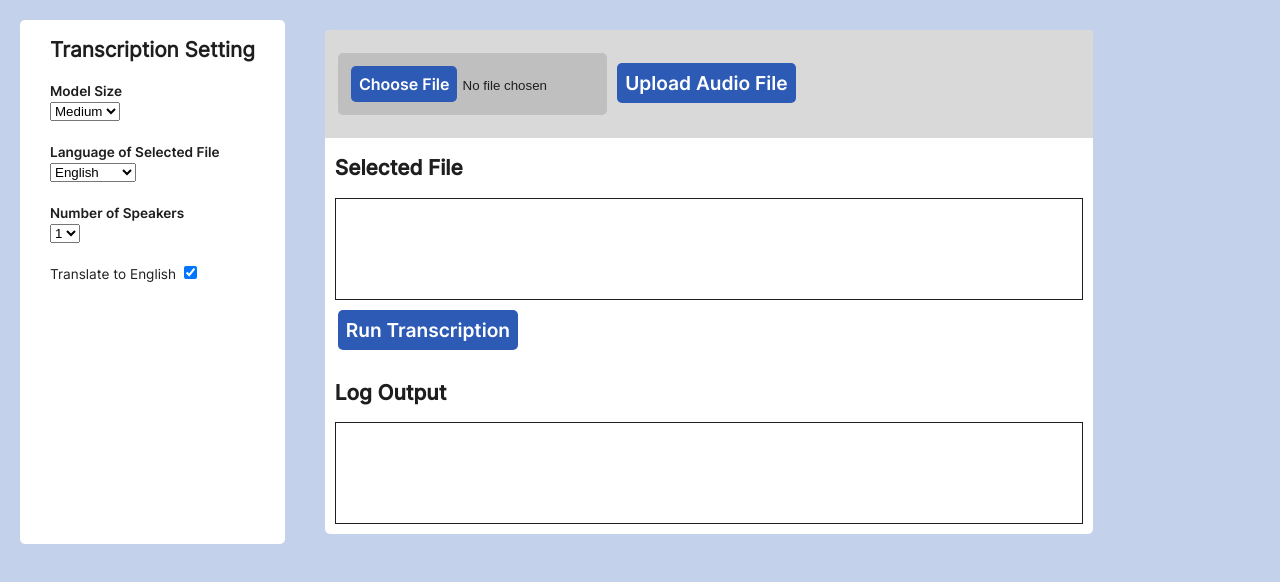
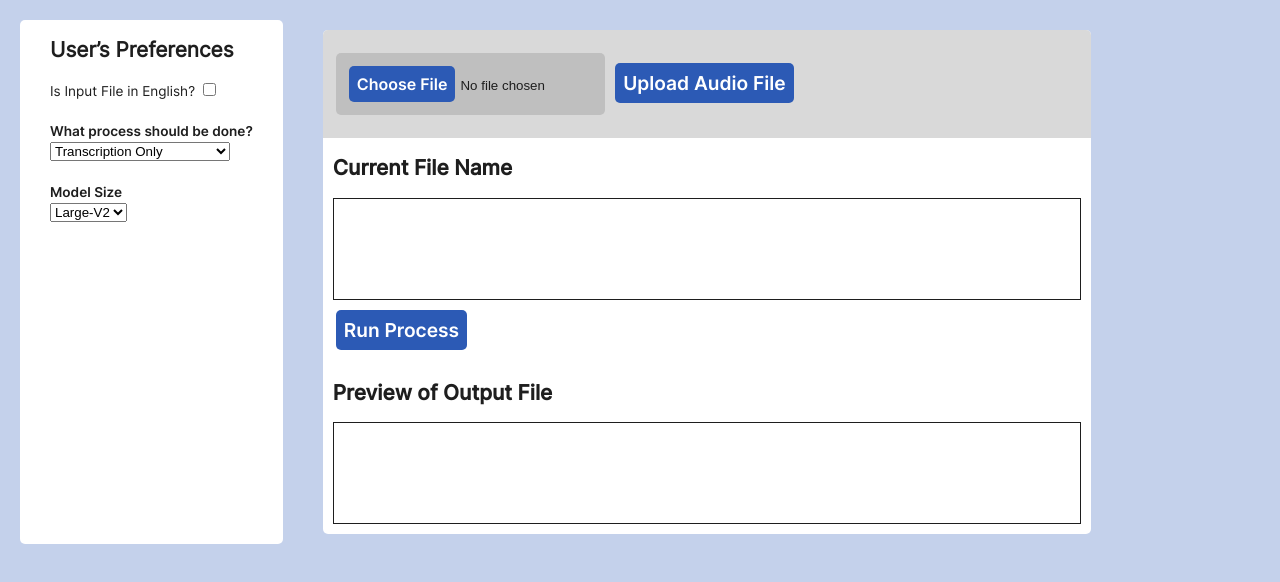
Before and after one commit to moonsdust/street-lab-whisper-app, an Electron app: page pages/index.html in a window 1280 px wide. Drawn offline with Linux system fonts and the light colour scheme.

Commit message:
Updated UI

```diff
--- a/pages/index.html
+++ b/pages/index.html
@@ -2,53 +2,43 @@
 <html>
   <head>
     <meta charset="UTF-8" />
+    <meta name="viewport" content="width=device-width, initial-scale=1.0">
     <title>STREET Whisper Transcription App</title>
     <!-- https://developer.mozilla.org/en-US/docs/Web/HTTP/CSP -->
-    <meta
-      http-equiv="Content-Security-Policy"
-      content="default-src 'self'; script-src 'self'"
-    />
-    <meta
-      http-equiv="X-Content-Security-Policy"
-      content="default-src 'self'; script-src 'self'"
-    />
+    <meta http-equiv="Content-Security-Policy" content="default-src 'self'; script-src 'self'"/>
+    <meta http-equiv="X-Content-Security-Policy" content="default-src 'self'; script-src 'self'"/>
     <!--style.css-->
     <link rel="stylesheet" href="../src/css/style.css">
   </head>
 
   <!-- Background and content of the main page-->
   <body>
-    <form class="main">
+    <main>
       <!-- Section for Setting -->
       <div class="settings-section">
-        <h2>Transcription Setting</h2>
-          <label for="model-size" class="h5-bold">Model Size<br></label>
-          <select class="model-size">
-            <option label="Medium">Medium</option>
-            <option label="Small">Small</option>
-            <option label="Large">Large</option>
+        <h2>User’s Preferences</h2>
+          <!--Is Input File in English?-->
+          <label class="to_english_selection">
+            Is Input File in English?
+            <input type="checkbox" class="checkbox">
+          </label>
+          <br>
+          <br>
+          <!--Process selection-->
+          <label for="process" class="h5-bold">What process should be done?<br></label>
+          <select class="process">
+            <option value="transcription">Transcription Only</option>
+            <option value="transcription-translation" id="no-eng">Transcription + Translation</option>
           </select>
           <br>
           <br>
-          <label for="language" class="h5-bold">Language of Selected File<br></label>
-          <select class="language">
-            <option label="English">English</option>
-            <option label="Autodetect">Autodetect</option>
+          <!--Model size selection-->
+          <label for="model-size" class="h5-bold">Model Size<br></label>
+          <select class="model-size">
+            <option value="large-v2">Large-V2</option>
+            <option value="small">Small</option>
+            <option value="medium">Medium</option>
           </select>
-          <br>
-          <br>
-          <label for="speakers-num" class="h5-bold">Number of Speakers<br></label>
-          <select class="speakers-num">
-            <option label="1">1</option>
-            <option label="2">2</option>
-            <option label="3">3</option>
-          </select>
-          <br>
-          <br>
-          <label class="to_english_selection">
-            Translate to English
-            <input type="checkbox" checked="checked" class="checkbox">
-          </label>
       </div>
 
       <!-- Section for Output -->
@@ -62,24 +52,23 @@
           </div>
 
           <div class="selected-file">
-            <h2>Selected File</h2>
+            <h2>Current File Name</h2>
             <div class="uploaded-files" id="audioFileDisplay"></div>
             <!--Run Button-->
-            <button class="run-button">Run Transcription</button>
+            <button class="run-button">Run Process</button>
           </div>
 
           <div class="result">
-            <h2>Log Output</h2>
-            <div class="log-output" id "log-output"></div>
+            <h2>Preview of Output File</h2>
+            <div class="output-preview" id "output-preview"></div>
           </div>
 
         </form>
       </div>
-    </form>
+    </main>
 
     <!-- You can also require other files to run in this process -->
-    <script src="../src/scripts/custom.js"></script>
-    <!-- <script src="../dist/renderer.js"></script> -->
+    <script src="../src/scripts/renderer.js"></script>
   </body>
 
 </html>
--- a/src/css/style.css
+++ b/src/css/style.css
@@ -1,3 +1,8 @@
+* {
+    box-sizing: border-box;
+}
+
+
 /* Importing Inter font */
 @font-face {
     font-family: Inter-Regular;
@@ -72,7 +77,7 @@ button, #choose-file::file-selector-button{
 }
 
 /* Main form styling */
-.main {
+main {
     /* To create grid layout */
     display: inline-grid;
     grid-template-columns: auto auto;
@@ -125,7 +130,7 @@ button, #choose-file::file-selector-button{
     flex-direction: column;
 }
 
-#audioFileDisplay, .log-output {
+#audioFileDisplay, .output-preview {
     width: auto;
     border: 1px solid #1E1E1E;
     padding: 50px;
--- /dev/null
+++ b/src/scripts/renderer.js
@@ -0,0 +1,17 @@
+// This file is required by the index.html file and will
+// be executed in the renderer process for that window.
+// No Node.js APIs are available in this process unless
+// nodeIntegration is set to true in webPreferences.
+// Use preload.js to selectively enable features
+// needed in the renderer process.
+checkbox = document.querySelector('.checkbox');
+
+checkbox.addEventListener('change', function engorNot(){
+    if(checkbox.checked) {
+        document.querySelector('.process #no-eng').style.display = "none";
+    }
+    else {
+        document.querySelector('.process #no-eng').style.display = "block";
+    }
+}
+);
```
